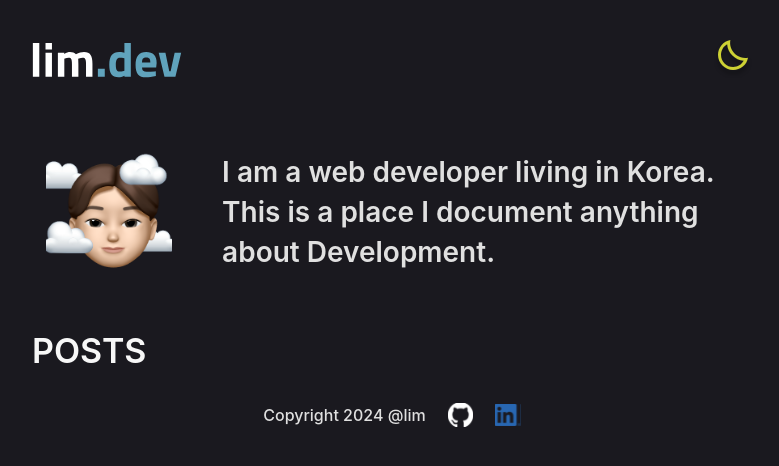
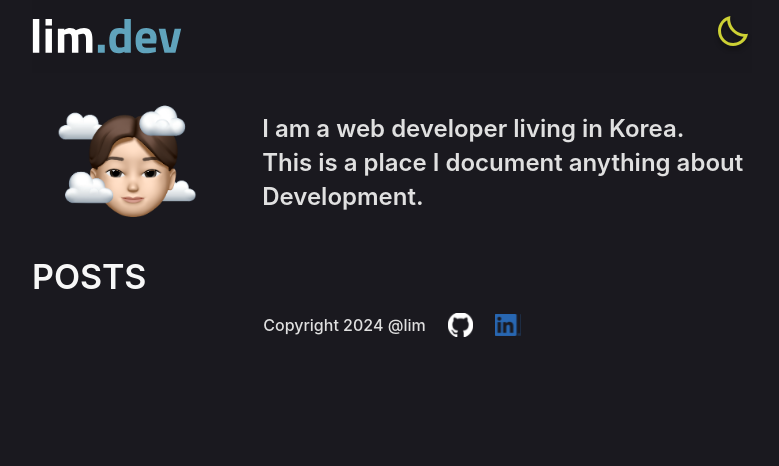
Before and after one commit to grapefruit13/lim.front-end, a Next.js app: page / in a window 1280 px wide. Shown: the top 466 px of the page, without its empty margins (248-1027 px from the left). Built offline with nearby package versions, Linux system fonts and the light colour scheme.

Commit message:
style: edit detail css

```diff
--- a/src/components/common/PostCard/PostCard.module.scss
+++ b/src/components/common/PostCard/PostCard.module.scss
@@ -5,7 +5,7 @@
 }
 
 .container {
-  @include flexbox(between, end);
+  @include flexbox(start, end, 2.4rem);
 
   width: 100%;
   padding: 1.2rem 0;
--- a/src/components/common/Profile/Profile.module.scss
+++ b/src/components/common/Profile/Profile.module.scss
@@ -6,8 +6,8 @@
   &-mimoticon-wrapper {
     position: relative;
     margin: 1.4rem;
-    width: 18rem;
-    height: 17rem;
+    width: 22rem;
+    height: 12rem;
 
     &-img {
       @include image-fit;
@@ -15,6 +15,6 @@
   }
 
   &-introduction {
-    @include text-style(28, $gray10, bold);
+    @include text-style(24, $gray10, bold);
   }
 }
--- a/src/components/common/layout/Header/Header.module.scss
+++ b/src/components/common/layout/Header/Header.module.scss
@@ -1,7 +1,13 @@
 .container {
   @include flexbox(between);
 
+  position: sticky;
+  z-index: $header-level;
+  top: 0;
+  padding: 1.6rem 0;
   width: 100%;
+  backdrop-filter: blur(1rem);
+  background-color: rgba($gray90, 0.9);
 
   &-logo-wrapper {
     position: relative;
--- a/src/components/common/layout/layouts/MainLayout.module.scss
+++ b/src/components/common/layout/layouts/MainLayout.module.scss
@@ -1,9 +1,9 @@
 .layout {
-  @include column-flexbox($gap: 3.2rem);
+  @include column-flexbox($gap: 1.6rem);
 
   max-width: 72rem;
   margin: 0 auto;
-  padding: 4rem 0;
+  padding-bottom: 4rem;
 
   &-content-container {
     @include column-flexbox($gap: 2rem);
--- a/src/pages/posts/[id]/PostDetailPage.module.scss
+++ b/src/pages/posts/[id]/PostDetailPage.module.scss
@@ -2,7 +2,7 @@
   @include column-flexbox($gap: 2rem);
 
   &-header {
-    @include column-flexbox($gap: 1rem);
+    @include column-flexbox($gap: 1.2rem);
 
     width: 100%;
 
@@ -21,6 +21,7 @@
   &-paragraph {
     width: 100%;
     text-align: left;
+    font-size: 1.6rem;
   }
 
   &-sharebutton-wrapper {
--- a/src/styles/main.scss
+++ b/src/styles/main.scss
@@ -2,6 +2,7 @@
 @import './variables/breakpoint';
 @import './variables/colors';
 @import './variables/typography';
+@import './variables/level';
 
 @import './mixins/flexbox';
 @import './mixins/image';
--- a/src/styles/mixins/_text-style.scss
+++ b/src/styles/mixins/_text-style.scss
@@ -67,7 +67,7 @@
 @mixin text-style-40() {
   font-size: $font-size-40;
   font-weight: 500;
-  line-height: 6rem;
+  line-height: 4.8rem;
 }
 
 @mixin text-style($size, $color: false, $weight: 'normal') {
```
